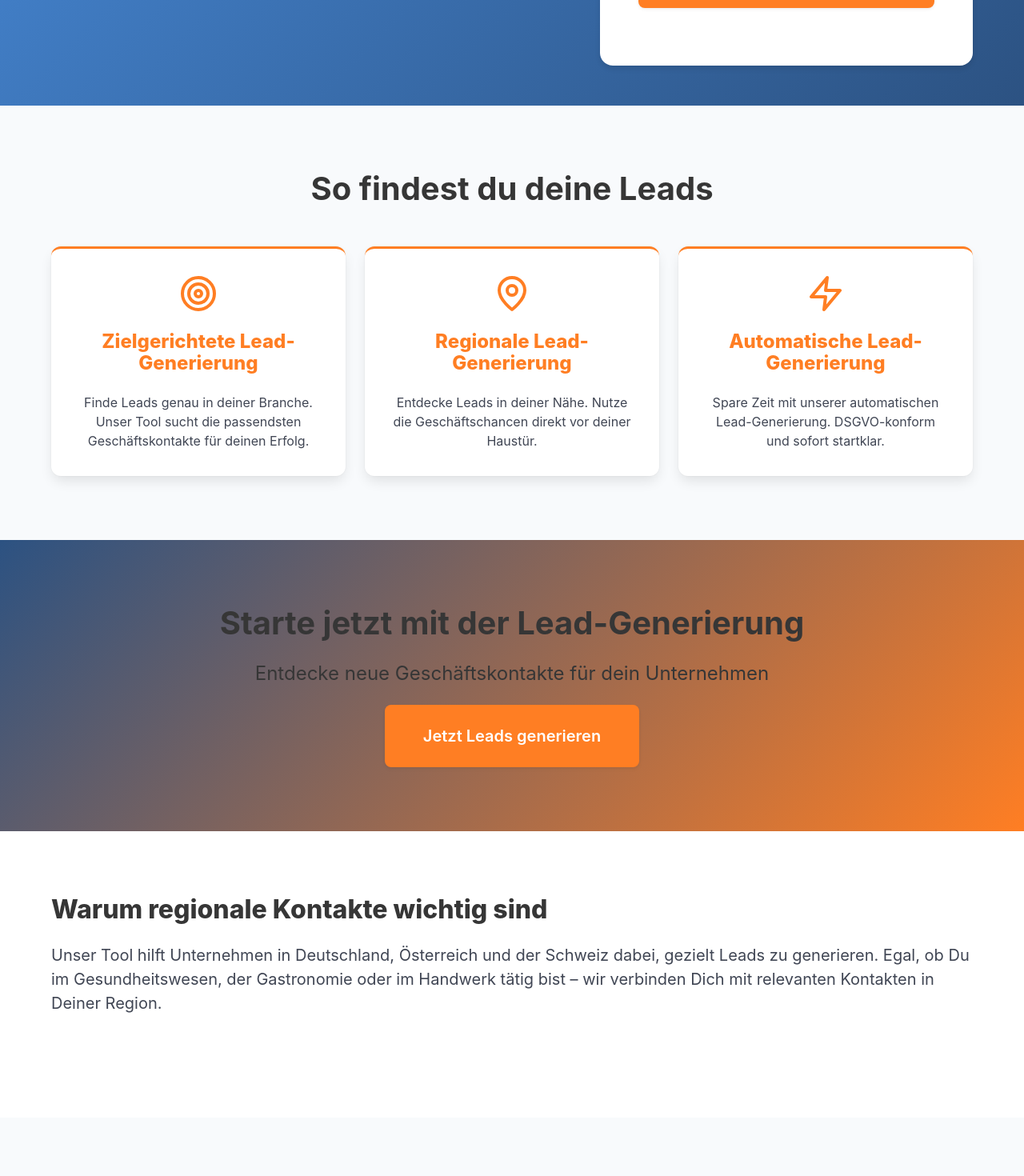
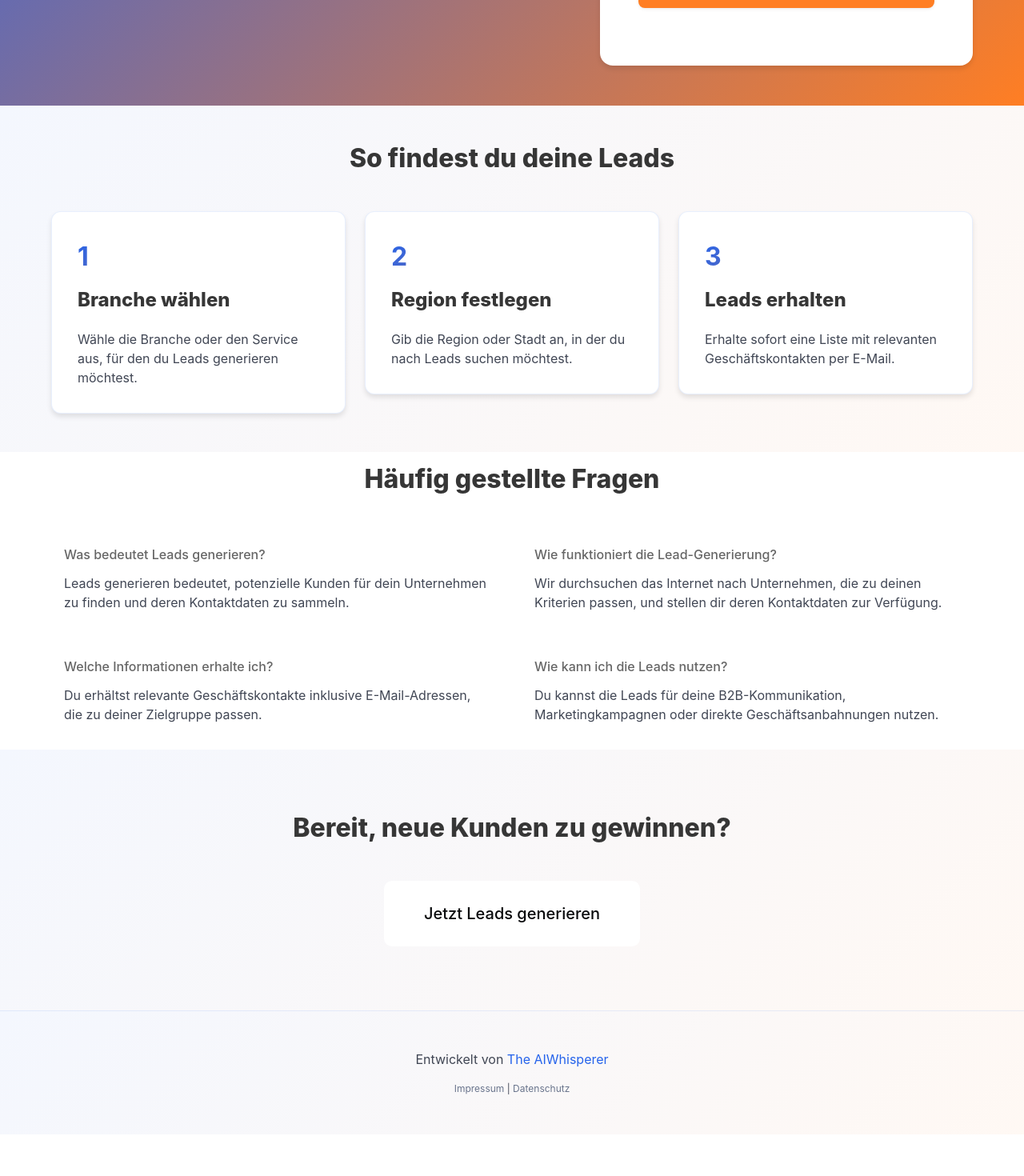
Before and after one commit to Caohung77/leadgenerator, a React (Vite) app: page / in a window 1280 px wide. Shown: the part 616-2086 px from the top of the page at 80% size. After the commit the page ends 2034 px from the top, so only its background shows below. Built offline with nearby package versions, Linux system fonts and the light colour scheme.

Commit message:
Implemented consistent design with blue-orange gradient theme

```diff
--- a/src/App.tsx
+++ b/src/App.tsx
@@ -179,73 +179,32 @@ function App() {
               </div>
             </section>
 
-            <section className="section" id="how-it-works">
+            <section className="section steps-section">
               <div className="container">
-                <h2 className="title is-2 mb-6 has-text-centered">
-                  So findest du deine Leads
-                </h2>
-                <div className="columns is-multiline">
+                <h2 className="title is-3 has-text-centered mb-6">So findest du deine Leads</h2>
+                <div className="columns">
                   <div className="column is-4">
-                    <div className="box feature-box">
-                      <Target className="feature-icon mb-4" />
-                      <h3 className="title is-4 is-orange">Zielgerichtete Lead-Generierung</h3>
-                      <p>
-                        Finde Leads genau in deiner Branche. Unser Tool sucht die
-                        passendsten Geschäftskontakte für deinen Erfolg.
-                      </p>
+                    <div className="step-box">
+                      <div className="step-number">1</div>
+                      <h3 className="title is-4">Branche wählen</h3>
+                      <p>Wähle die Branche oder den Service aus, für den du Leads generieren möchtest.</p>
                     </div>
                   </div>
                   <div className="column is-4">
-                    <div className="box feature-box">
-                      <MapPin className="feature-icon mb-4" />
-                      <h3 className="title is-4 is-orange">Regionale Lead-Generierung</h3>
-                      <p>
-                        Entdecke Leads in deiner Nähe. Nutze die Geschäftschancen
-                        direkt vor deiner Haustür.
-                      </p>
+                    <div className="step-box">
+                      <div className="step-number">2</div>
+                      <h3 className="title is-4">Region festlegen</h3>
+                      <p>Gib die Region oder Stadt an, in der du nach Leads suchen möchtest.</p>
                     </div>
                   </div>
                   <div className="column is-4">
-                    <div className="box feature-box">
-                      <Zap className="feature-icon mb-4" />
-                      <h3 className="title is-4 is-orange">Automatische Lead-Generierung</h3>
-                      <p>
-                        Spare Zeit mit unserer automatischen Lead-Generierung.
-                        DSGVO-konform und sofort startklar.
-                      </p>
+                    <div className="step-box">
+                      <div className="step-number">3</div>
+                      <h3 className="title is-4">Leads erhalten</h3>
+                      <p>Erhalte sofort eine Liste mit relevanten Geschäftskontakten per E-Mail.</p>
                     </div>
                   </div>
                 </div>
-              </div>
-            </section>
-
-            <section className="section cta-section has-text-centered">
-              <div className="container">
-                <h2 className="title is-2 has-text-white mb-5">
-                  Starte jetzt mit der Lead-Generierung
-                </h2>
-                <h3 className="subtitle is-4 mb-5">
-                  Entdecke neue Geschäftskontakte für dein Unternehmen
-                </h3>
-                <button
-                  className="button is-orange is-large custom-button"
-                  onClick={scrollToGenerator}
-                  aria-label="Jetzt Leads generieren"
-                >
-                  Jetzt Leads generieren
-                </button>
-              </div>
-            </section>
-
-            <section className="section localized-content">
-              <div className="container">
-                <h2 className="title is-3 mb-5">Warum regionale Kontakte wichtig sind</h2>
-                <p className="is-size-5 mb-6">
-                  Unser Tool hilft Unternehmen in Deutschland, Österreich und der Schweiz dabei,
-                  gezielt Leads zu generieren. Egal, ob Du im Gesundheitswesen, der Gastronomie
-                  oder im Handwerk tätig bist – wir verbinden Dich mit relevanten Kontakten in
-                  Deiner Region.
-                </p>
               </div>
             </section>
 
@@ -281,6 +240,13 @@ function App() {
               </div>
             </section>
 
+            <section className="section cta-section">
+              <div className="container has-text-centered">
+                <h2 className="title is-3 has-text-white mb-6">Bereit, neue Kunden zu gewinnen?</h2>
+                <a href="#generator" className="button is-white is-large">Jetzt Leads generieren</a>
+              </div>
+            </section>
+
             <footer className="footer">
               <div className="content has-text-centered">
                 <p>
--- a/src/index.css
+++ b/src/index.css
@@ -21,11 +21,13 @@
 
 :root {
   --primary-color: #FF7E23;
-  --primary-hover: #e66a12;
+  --secondary-color: #2563eb;
+  --gradient-start: #2563eb;
+  --gradient-end: #FF7E23;
 }
 
 .hero.is-primary {
-  background: linear-gradient(135deg, #2b4162 0%, var(--primary-color) 100%);
+  background: linear-gradient(135deg, var(--gradient-start) 0%, var(--gradient-end) 100%);
 }
 
 .hero.is-primary .title {
@@ -103,7 +105,8 @@
 }
 
 .button.is-primary:hover {
-  background-color: var(--primary-hover) !important;
+  background-color: #e66a10 !important;
+  transform: translateY(-2px);
 }
 
 .button.is-white {
@@ -143,7 +146,11 @@
 }
 
 .section {
-  padding: 5rem 1.5rem;
+  padding: 3rem 1.5rem;
+}
+
+.section:nth-child(odd) {
+  background: linear-gradient(135deg, rgba(37, 99, 235, 0.05) 0%, rgba(255, 126, 35, 0.05) 100%);
 }
 
 #generator {
@@ -153,6 +160,17 @@
 .footer {
   border-top: 1px solid rgba(0,0,0,0.1);
   padding: 3rem 1.5rem;
+  background: linear-gradient(135deg, rgba(37, 99, 235, 0.05) 0%, rgba(255, 126, 35, 0.05) 100%);
+  border-top: 1px solid rgba(37, 99, 235, 0.1);
+}
+
+.footer a {
+  color: var(--secondary-color);
+  transition: color 0.3s ease;
+}
+
+.footer a:hover {
+  color: var(--primary-color);
 }
 
 /* Form Styling */
@@ -280,7 +298,9 @@
 
 /* New SEO-optimized content styles */
 .hero {
-  background: linear-gradient(135deg, #4a90e2 0%, #2c5282 100%);
+  background: linear-gradient(135deg, var(--gradient-start) 0%, var(--gradient-end) 100%);
+  position: relative;
+  overflow: hidden;
 }
 
 .hero-body {
@@ -338,7 +358,7 @@
 
 /* CTA Section */
 .cta-section {
-  background: linear-gradient(135deg, #2c5282 0%, var(--primary-color) 100%);
+  background: linear-gradient(135deg, var(--gradient-start) 0%, var(--gradient-end) 100%);
   color: white;
   padding: 5rem 1.5rem;
 }
@@ -361,8 +381,13 @@
 
 /* FAQ Section */
 .faq-section {
-  background-color: #f8fafc;
-  padding: 5rem 1.5rem;
+  padding: 1rem;
+  border-radius: 8px;
+  transition: all 0.3s ease;
+}
+
+.faq-section:hover {
+  background: linear-gradient(135deg, rgba(37, 99, 235, 0.1) 0%, rgba(255, 126, 35, 0.1) 100%);
 }
 
 .faq-box {
@@ -385,14 +410,43 @@
 }
 
 .faq-question {
-  color: #666666 !important;
+  color: var(--secondary-color) !important;
   font-weight: 500;
-  margin-bottom: 0.5rem;
+  margin-bottom: 0.75rem;
 }
 
 .faq-section h3 {
   color: #666666 !important;
   font-weight: 500;
+}
+
+/* Steps Section */
+.steps-section {
+  background: linear-gradient(135deg, rgba(37, 99, 235, 0.05) 0%, rgba(255, 126, 35, 0.05) 100%);
+}
+
+.step-box {
+  padding: 2rem;
+  border-radius: 12px;
+  background: white;
+  box-shadow: 0 4px 6px rgba(0, 0, 0, 0.1);
+  transition: all 0.3s ease;
+  border: 1px solid rgba(37, 99, 235, 0.1);
+}
+
+.step-box:hover {
+  transform: translateY(-5px);
+  box-shadow: 0 8px 15px rgba(0, 0, 0, 0.1);
+  border-color: var(--primary-color);
+}
+
+.step-number {
+  font-size: 2rem;
+  font-weight: bold;
+  background: linear-gradient(135deg, var(--gradient-start), var(--gradient-end));
+  -webkit-background-clip: text;
+  -webkit-text-fill-color: transparent;
+  margin-bottom: 1rem;
 }
 
 /* Success Icon Styles */
```
